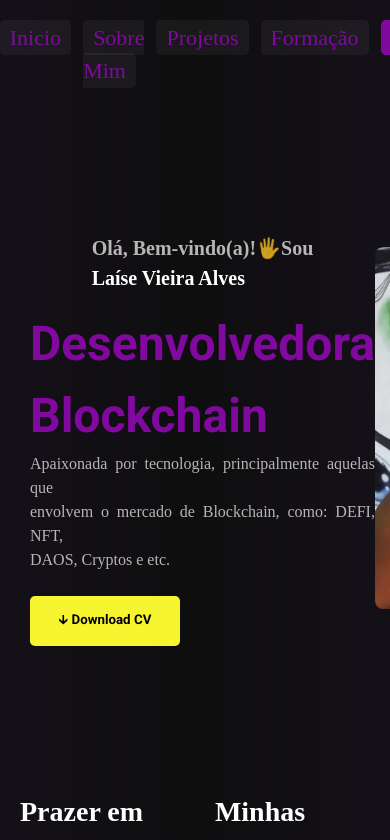
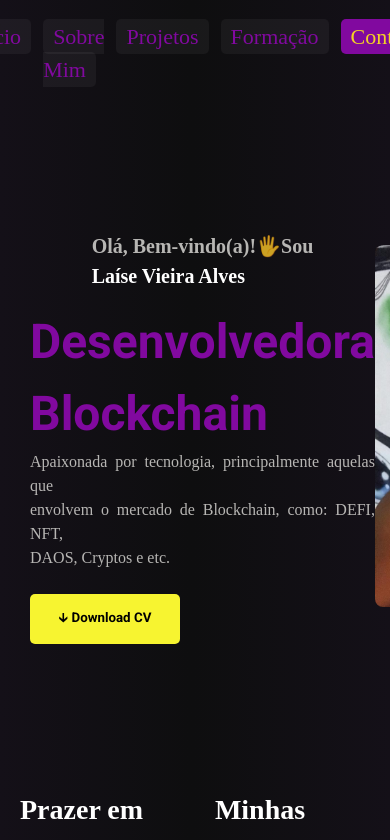
Before and after one commit to laisevdev/myPortfolio, a React (Vite) app: page / in a window 390 px wide. Shown: the top 840 px of the page. Built offline with nearby package versions, Linux system fonts and the light colour scheme.

Commit message:
[refactor]: delete checkbox menu style

```diff
--- a/src/components/Navbar/Responsive.css
+++ b/src/components/Navbar/Responsive.css
@@ -18,5 +18,14 @@
 }
 
 @media (max-width:480px) {
+    .navbar {
+        max-width: 360px;
+        margin: 30px 10px;
+        display: flex;
+    }
+
+    .logotipo {
+        display: none;
+    }
 
 }
```
